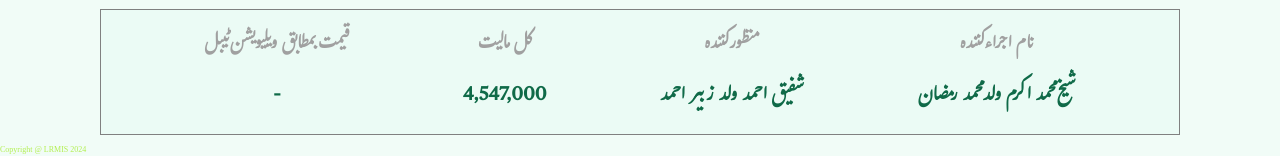
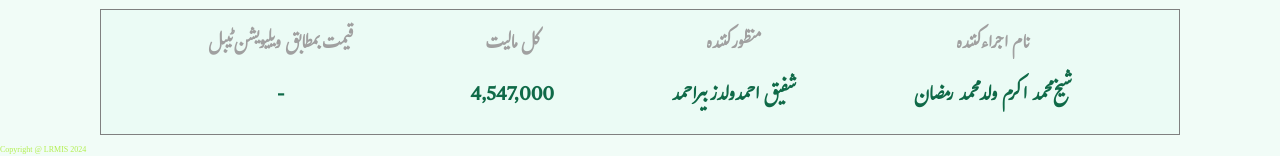
Before and after one commit to punjabzameen/https-onlinefard.punjab-zameen.gov.pk-RegistryVerification-data-HZVAQeF20YHBMEk1LiY0ZCKG0PAZ0I-Mp3, a plain HTML site: page index.html in a window 1280 px wide. Shown: the part 508-664 px from the top of the page. Drawn offline with Linux system fonts and the light colour scheme.

Commit message:
Update index.html

```diff
--- a/index.html
+++ b/index.html
@@ -105,7 +105,7 @@
             <div class="item text3">
                 <h3>منظور کنندہ
                 </h3>
-                <p>شفیق احمد ولد زبیر احمد
+                <p>شفیق احمدولدزبیراحمد
                 </p>
             </div>
             <div class="item text4">
```
